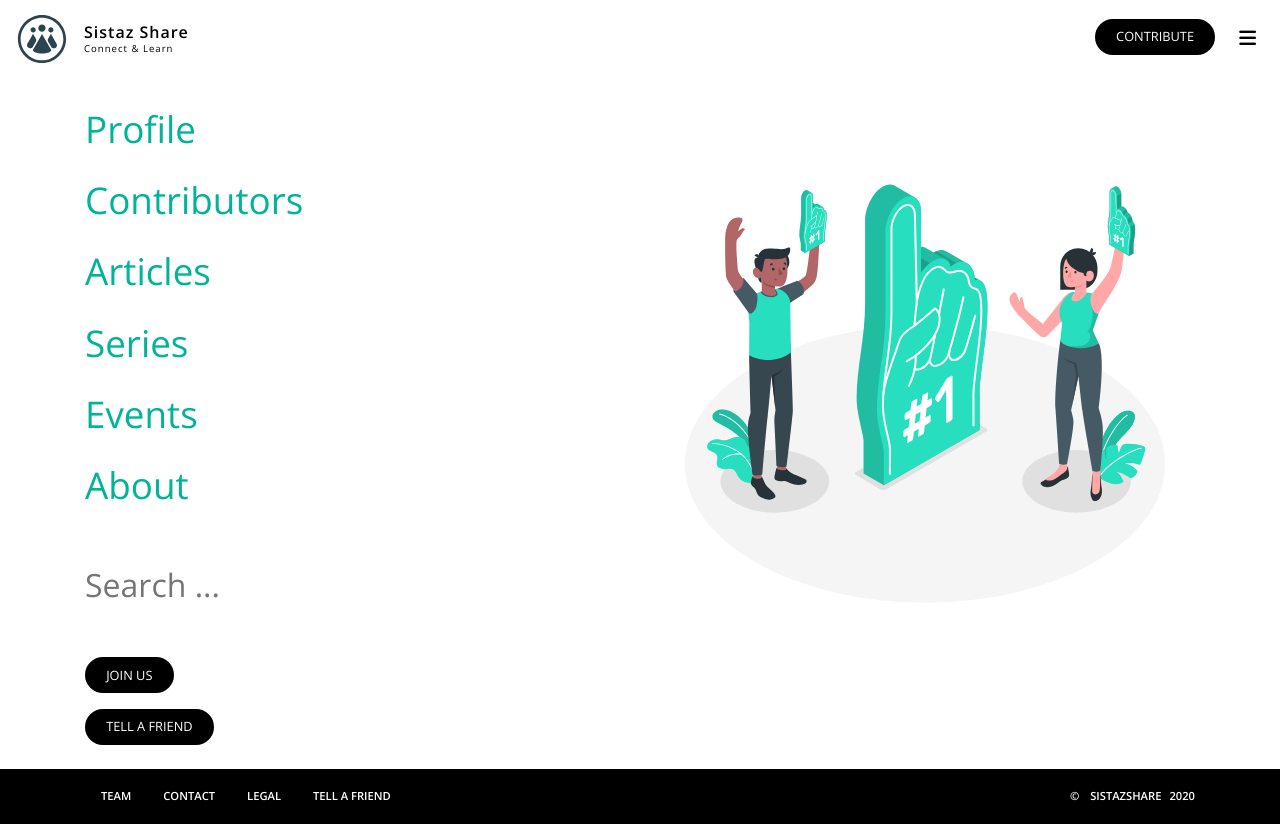
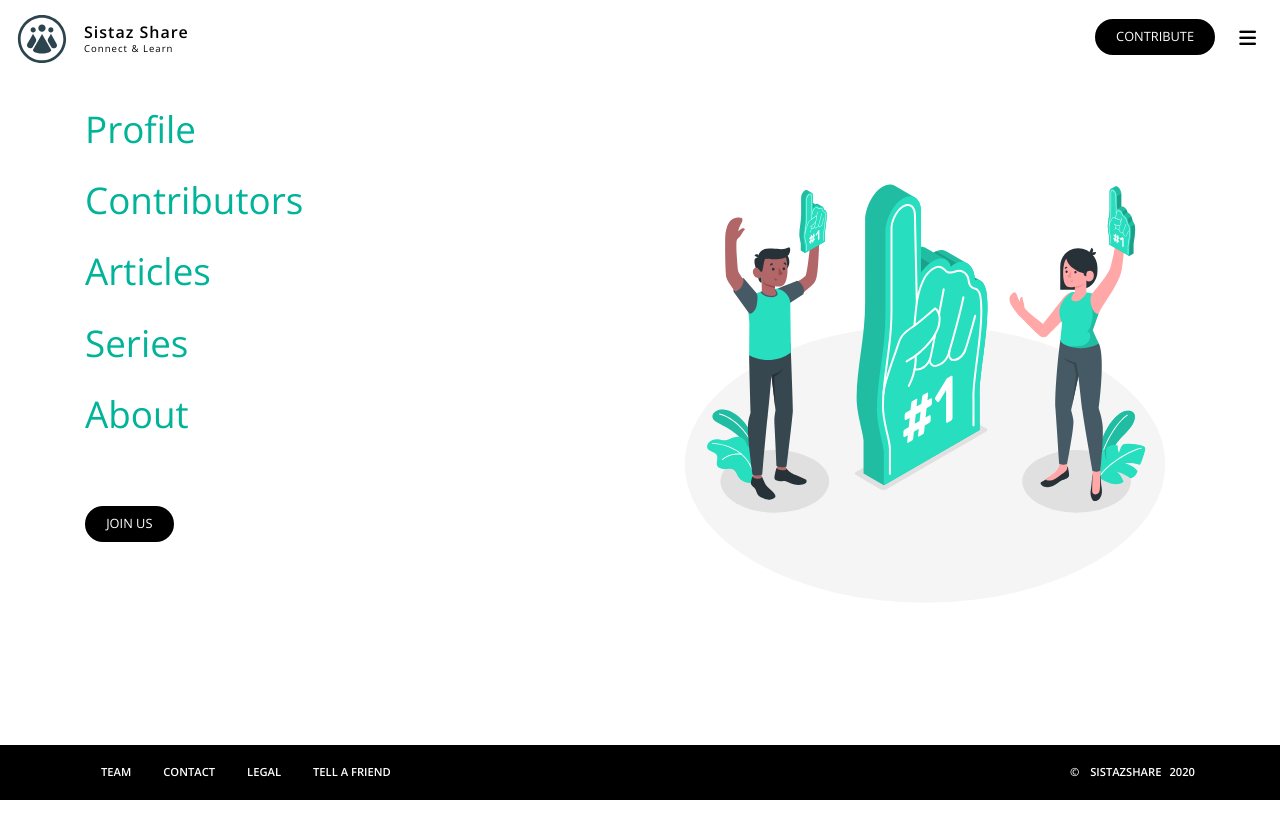
Before and after one commit to kwamesarpong/sshare-blog, a React (Create React App) app: page /menu in a window 1280 px wide. After the commit the page ends 800 px from the top, so only its background shows below. Built offline with nearby package versions, Linux system fonts and the light colour scheme.

Commit message:
hides event,series, search and stick footer to the bottom

```diff
--- a/src/App.js
+++ b/src/App.js
@@ -58,7 +58,7 @@ class App extends Component {
             <Route exact path="/tell-a-friend" component={TellAFriend} />
             <Route exact path="/contributors" component={Contributors} />
             {/* <Route exact path="/profile" component={Profile} /> */}
-            <Route exact path="/series" component={Series} />
+            {/* <Route exact path="/series" component={Series} /> */}
             <Route exact path="/signup" component={SignUp} />
             <PrivateRoute
               exact
--- a/src/components/pages/ArticlesMenu.js
+++ b/src/components/pages/ArticlesMenu.js
@@ -27,7 +27,7 @@ class ArticlesMenu extends Component {
         <Loader type="ThreeDots" color="#00b399" height={100} width={100} />
       );
     } else {
-      renderLinks = categories.map(category => (
+      renderLinks = categories.map((category) => (
         // this let links fadein nicely
         <Animated
           animationIn="fadeIn"
@@ -57,22 +57,22 @@ class ArticlesMenu extends Component {
 
               <ul>{renderLinks}</ul>
 
-              <input
+              {/* <input
                 type="text"
                 name="search"
                 id="search"
                 placeholder="Search ..."
-              />
-              <div className="pb-3 pt-5">
-                <Link to="" className="button button__black">
+              /> */}
+              <div className="pb-3 py-5">
+                <Link to="/signup" className="button button__black">
                   join us
                 </Link>
               </div>
-              <div>
+              {/* <div>
                 <Link to="" className="button button__black">
                   tell a friend
                 </Link>
-              </div>
+              </div> */}
             </div>
             <div className="col-md-6">
               <ArticleMenu className="img-fluid" />
@@ -85,9 +85,9 @@ class ArticlesMenu extends Component {
   }
 }
 
-const mapStateToProps = state => {
+const mapStateToProps = (state) => {
   return {
-    categories: state.categories
+    categories: state.categories,
   };
 };
 
--- a/src/components/pages/Contribute.js
+++ b/src/components/pages/Contribute.js
@@ -130,9 +130,9 @@ class Contribute extends Component {
                 <Link className="nav-link button button__black " to="/signup">
                   JOIN US
                 </Link>
-                <p className="contribute__badge--text">
+                {/* <p className="contribute__badge--text">
                   Tell Your Friends About Sistaz Share
-                </p>
+                </p> */}
               </div>
 
               <div className="col-md-5">
--- a/src/components/pages/ContributePost.js
+++ b/src/components/pages/ContributePost.js
@@ -132,6 +132,7 @@ class ContributePost extends Component {
         <SharePost text="Share Your Articles" />
         <Golive text="Go live" />
 
+
         <Footer />
       </div>
     );
--- a/src/components/pages/Menu.js
+++ b/src/components/pages/Menu.js
@@ -28,29 +28,29 @@ class Menu extends Component {
                 <li className="menu__links">
                   <Link to="/series">Series</Link>
                 </li>
-                <li className="menu__links">
+                {/* <li className="menu__links">
                   <Link to="/events">Events</Link>
-                </li>
+                </li> */}
                 <li className="menu__links">
                   <Link to="/about">About</Link>
                 </li>
               </ul>
 
-              <input
+              {/* <input
                 type="text"
                 name="search"
                 id="search"
                 placeholder="Search ..."
-              />
+              /> */}
               <div className="pb-3 pt-5">
                 <Link to="" className="button button__black">
                   join us
                 </Link>
               </div>
               <div>
-                <Link to="" className="button button__black">
+                {/* <Link to="" className="button button__black">
                   tell a friend
-                </Link>
+                </Link> */}
               </div>
             </div>
             <div className="col-md-6">
--- a/src/components/utils/Categories.js
+++ b/src/components/utils/Categories.js
@@ -1,6 +1,5 @@
 import React, { Component } from "react";
 import Category from "./Category";
-
 
 class Categories extends Component {
   render() {
@@ -13,7 +12,7 @@ class Categories extends Component {
         ) : (
           <div>
             <Category categories={categories} />
-            <hr />
+            <hr className="mb-5" />
           </div>
         )}
       </div>
--- a/src/components/utils/GoLive.js
+++ b/src/components/utils/GoLive.js
@@ -73,7 +73,7 @@ const Golive = ({ text }) => {
                 />
               </div>
             </div>
-            <div className="text-center pt-5">
+            <div className="text-center py-5">
               <Link className="nav-link button button__black" to="/">
                 Request
               </Link>
--- a/src/scss/_footer.scss
+++ b/src/scss/_footer.scss
@@ -4,6 +4,9 @@
   padding: 0.7rem 0;
   font-size: 0.7rem;
   font-weight: 600;
+  position: fixed;
+  bottom: 0;
+  width: 100%;
 
   &__links {
     display: flex;
```
